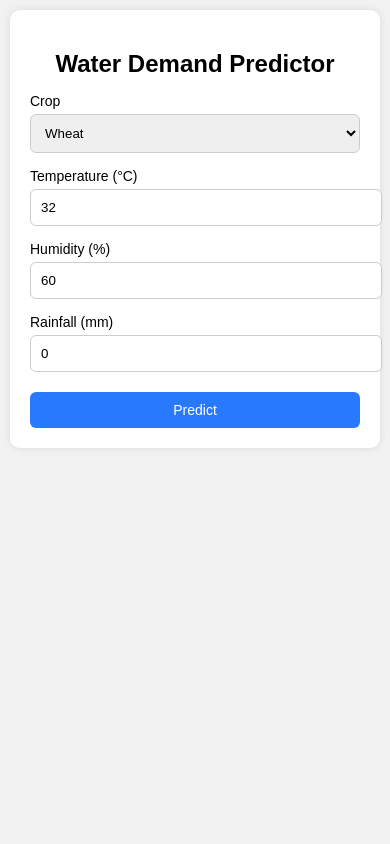
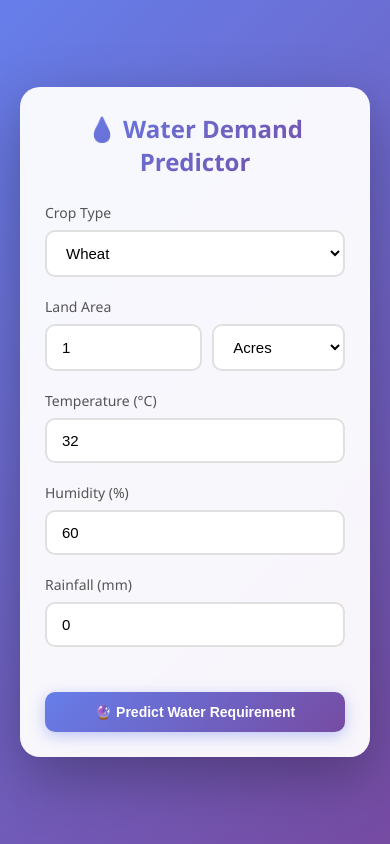
Before and after one commit to Pradhumankaushik/AI-for-Predicting-Agricultural-Water-Demand, a plain HTML site: page index.html in a window 390 px wide. Drawn offline with Linux system fonts and the light colour scheme.

Commit message:
Refactor water demand predictor UI and logic
Updated styling and layout for improved user experience. Enhanced the water demand prediction functionality to include area inputs and calculations.

```diff
--- a/index.html
+++ b/index.html
@@ -1,88 +1,205 @@
 <!DOCTYPE html>
-<html>
+<html lang="en">
 <head>
+    <meta charset="UTF-8">
+    <meta name="viewport" content="width=device-width, initial-scale=1.0">
     <title>AI Water Demand Predictor</title>
-    <meta name="viewport" content="width=device-width, initial-scale=1.0">
-
     <style>
-        body {
-            font-family: Arial, sans-serif;
-            background: #f2f2f2;
+        * {
             margin: 0;
             padding: 0;
+            box-sizing: border-box;
+        }
+
+        body {
+            font-family: 'Segoe UI', Tahoma, Geneva, Verdana, sans-serif;
+            background: linear-gradient(135deg, #667eea 0%, #764ba2 100%);
+            min-height: 100vh;
+            display: flex;
+            align-items: center;
+            justify-content: center;
+            padding: 20px;
         }
 
         .container {
-            max-width: 450px;
-            margin: auto;
-            background: white;
-            padding: 20px;
-            margin-top: 20px;
-            border-radius: 10px;
-            box-shadow: 0 0 8px rgba(0,0,0,0.1);
+            max-width: 480px;
+            width: 100%;
+            background: rgba(255, 255, 255, 0.95);
+            backdrop-filter: blur(10px);
+            padding: 35px;
+            border-radius: 20px;
+            box-shadow: 0 20px 60px rgba(0, 0, 0, 0.3);
+            animation: slideIn 0.5s ease-out;
+        }
+
+        @keyframes slideIn {
+            from {
+                opacity: 0;
+                transform: translateY(-30px);
+            }
+            to {
+                opacity: 1;
+                transform: translateY(0);
+            }
         }
 
         h2 {
             text-align: center;
-            margin-bottom: 15px;
+            margin-bottom: 25px;
+            color: #333;
+            font-size: 28px;
+            font-weight: 600;
+            background: linear-gradient(135deg, #667eea 0%, #764ba2 100%);
+            -webkit-background-clip: text;
+            -webkit-text-fill-color: transparent;
+            background-clip: text;
+        }
+
+        .input-group {
+            margin-bottom: 20px;
+            animation: fadeIn 0.6s ease-out backwards;
+        }
+
+        .input-group:nth-child(2) { animation-delay: 0.1s; }
+        .input-group:nth-child(3) { animation-delay: 0.2s; }
+        .input-group:nth-child(4) { animation-delay: 0.3s; }
+        .input-group:nth-child(5) { animation-delay: 0.4s; }
+        .input-group:nth-child(6) { animation-delay: 0.5s; }
+
+        @keyframes fadeIn {
+            from {
+                opacity: 0;
+                transform: translateX(-20px);
+            }
+            to {
+                opacity: 1;
+                transform: translateX(0);
+            }
         }
 
         label {
             display: block;
             font-size: 14px;
-            margin-top: 15px;
+            font-weight: 500;
+            margin-bottom: 8px;
+            color: #555;
         }
 
         input, select {
             width: 100%;
-            padding: 10px;
-            margin-top: 5px;
-            border-radius: 6px;
-            border: 1px solid #ccc;
+            padding: 12px 15px;
+            border-radius: 10px;
+            border: 2px solid #e0e0e0;
+            font-size: 15px;
+            transition: all 0.3s ease;
+            background: white;
+        }
+
+        input:focus, select:focus {
+            outline: none;
+            border-color: #667eea;
+            box-shadow: 0 0 0 3px rgba(102, 126, 234, 0.1);
+            transform: translateY(-2px);
+        }
+
+        .area-inputs {
+            display: flex;
+            gap: 10px;
+        }
+
+        .area-inputs input {
+            flex: 1;
+        }
+
+        .area-inputs select {
+            flex: 0.8;
         }
 
         button {
             width: 100%;
-            padding: 12px;
-            margin-top: 20px;
-            background: #2979ff;
+            padding: 14px;
+            margin-top: 25px;
+            background: linear-gradient(135deg, #667eea 0%, #764ba2 100%);
             color: white;
             font-size: 16px;
+            font-weight: 600;
             border: none;
-            border-radius: 6px;
+            border-radius: 10px;
+            cursor: pointer;
+            transition: all 0.3s ease;
+            box-shadow: 0 4px 15px rgba(102, 126, 234, 0.4);
         }
 
         button:hover {
-            background: #1558d6;
+            transform: translateY(-2px);
+            box-shadow: 0 6px 20px rgba(102, 126, 234, 0.6);
+        }
+
+        button:active {
+            transform: translateY(0);
         }
 
         .result {
-            margin-top: 20px;
-            padding: 15px;
-            background: #e8f5e9;
-            border-left: 4px solid #4caf50;
-            border-radius: 6px;
+            margin-top: 25px;
+            padding: 20px;
+            background: linear-gradient(135deg, #84fab0 0%, #8fd3f4 100%);
+            border-radius: 15px;
             display: none;
+            animation: resultSlide 0.5s ease-out;
+            box-shadow: 0 8px 25px rgba(132, 250, 176, 0.3);
+        }
+
+        @keyframes resultSlide {
+            from {
+                opacity: 0;
+                transform: translateY(20px);
+            }
+            to {
+                opacity: 1;
+                transform: translateY(0);
+            }
+        }
+
+        .result b {
+            display: block;
+            margin-bottom: 10px;
+            color: #2d3748;
+            font-size: 16px;
+        }
+
+        .result p {
+            color: #1a202c;
+            font-size: 24px;
+            font-weight: 700;
+            margin: 5px 0;
+        }
+
+        .result .total-water {
+            margin-top: 15px;
+            padding-top: 15px;
+            border-top: 2px solid rgba(255, 255, 255, 0.5);
         }
 
         @media (max-width: 480px) {
             .container {
-                margin: 10px;
+                padding: 25px;
+            }
+            h2 {
+                font-size: 24px;
             }
             button {
                 font-size: 14px;
-                padding: 10px;
+                padding: 12px;
             }
         }
     </style>
 </head>
+<body>
+    <div class="container">
+        <h2>💧 Water Demand Predictor</h2>
 
-<body>
-
-<div class="container">
-    <h2>Water Demand Predictor</h2>
-
-    <label>Crop</label>
+        <div class="input-group">
+            <label>Crop Type</label>
             <select id="crop">
                 <option>Wheat</option>
                 <option>Rice</option>
@@ -96,36 +213,68 @@
                 <option>Groundnut</option>
                 <option>Sunflower</option>
             </select>
+        </div>
 
+        <div class="input-group">
+            <label>Land Area</label>
+            <div class="area-inputs">
+                <input type="number" id="area" value="1" min="0" step="0.01">
+                <select id="areaUnit">
+                    <option>Acres</option>
+                    <option>Bigha</option>
+                    <option>Hectares</option>
+                </select>
+            </div>
+        </div>
 
+        <div class="input-group">
             <label>Temperature (°C)</label>
             <input type="number" id="temp" value="32">
+        </div>
 
+        <div class="input-group">
             <label>Humidity (%)</label>
             <input type="number" id="humidity" value="60">
+        </div>
 
+        <div class="input-group">
             <label>Rainfall (mm)</label>
             <input type="number" id="rain" value="0">
+        </div>
 
-    <button onclick="predict()">Predict</button>
+        <button onclick="predict()">🔮 Predict Water Requirement</button>
 
         <div class="result" id="resultBox">
-        <b>Predicted Water Requirement:</b>
+            <b>Water Requirement Per Day:</b>
             <p id="output"></p>
+            <div class="total-water">
+                <b>Total Water Needed:</b>
+                <p id="totalOutput"></p>
+            </div>
         </div>
     </div>
 
     <script>
         function predict() {
             let crop = document.getElementById("crop").value;
+            let area = Number(document.getElementById("area").value);
+            let areaUnit = document.getElementById("areaUnit").value;
             let temp = Number(document.getElementById("temp").value);
             let humidity = Number(document.getElementById("humidity").value);
             let rain = Number(document.getElementById("rain").value);
 
-    // base formula
+            // Convert area to acres for standardization
+            let areaInAcres = area;
+            if (areaUnit === "Bigha") {
+                areaInAcres = area * 0.625; // 1 Bigha ≈ 0.625 acres
+            } else if (areaUnit === "Hectares") {
+                areaInAcres = area * 2.471; // 1 Hectare ≈ 2.471 acres
+            }
+
+            // Base formula for water requirement
             let base = temp * 0.2 + (100 - humidity) * 0.1 - rain * 0.3;
 
-    // crop water coefficients (Kc)
+            // Crop water coefficients (Kc)
             let kcValues = {
                 "Wheat": 0.85,
                 "Rice": 1.20,
@@ -140,19 +289,22 @@ function predict() {
                 "Sunflower": 0.95
             };
 
-    let kc = kcValues[crop] || 1;  // default if missing
-    let water = base * kc;
+            let kc = kcValues[crop] || 1;
+            let waterPerDay = base * kc;
+            if (waterPerDay < 0) waterPerDay = 0;
 
-    if (water < 0) water = 0;
+            // Calculate total water needed (mm/day * area)
+            // 1 acre-mm = 102.79 cubic meters
+            let totalWaterMM = waterPerDay * areaInAcres;
+            let totalWaterCubicMeters = (totalWaterMM * 102.79).toFixed(0);
+            let totalWaterLiters = (totalWaterMM * 102790).toFixed(0);
 
-    document.getElementById("output").innerText =
-        water.toFixed(1) + " mm/day";
-
+            document.getElementById("output").innerText = waterPerDay.toFixed(1) + " mm/day";
+            document.getElementById("totalOutput").innerText =
+                totalWaterCubicMeters + " m³/day (" +
+                totalWaterLiters.toLocaleString() + " liters/day)";
             document.getElementById("resultBox").style.display = "block";
         }
     </script>
-
-
-
 </body>
 </html>
```
Lines whose indentation alone changed are shown as unchanged.
